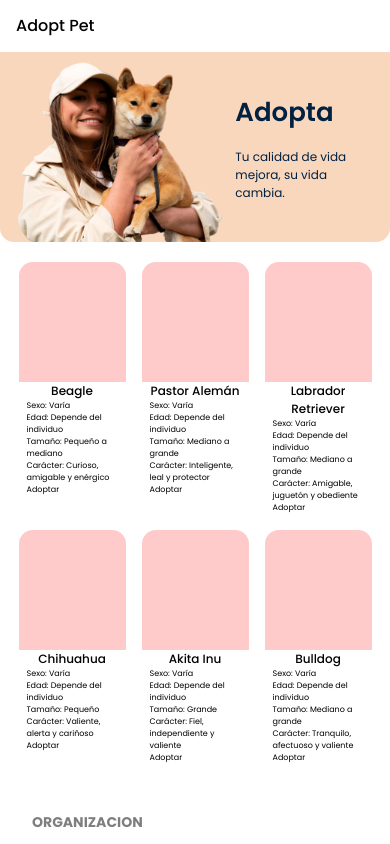
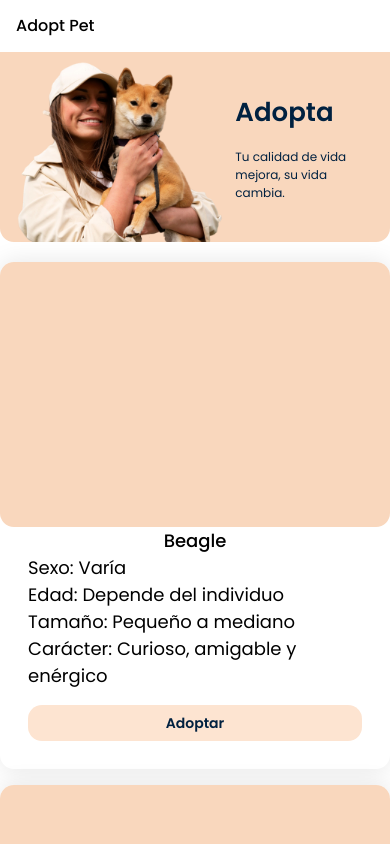
Before and after one commit to No-Country-simulation/c19-57-n-python-react, a React (Vite) app: page / in a window 390 px wide. Shown: the top 844 px of the page. Built offline with nearby package versions, Linux system fonts and the light colour scheme; no server answers.

Commit message:
chore: Update PetCard component styling for better responsiveness

```diff
--- a/src/components/PetCard.jsx
+++ b/src/components/PetCard.jsx
@@ -1,14 +1,14 @@
 const PetCard = ({ nombre, sexo, edad, tamaño, caracter }) => {
   return (
-    <div className="w-[107px] rounded-[14px] overflow-hidden">
-      <div className="bg-red-200 h-[120px] w-full"></div>
-      <div className="px-2 text-[8px]">
-        <h2 className="text-center text-[12px] font-medium">{nombre}</h2>
+    <div className="w-full rounded-[14px] overflow-hidden shadow-[0_0_25px_0_#0000001A] pb-7">
+      <div className="bg-[#F9D7BD] h-[265px] w-full rounded-b-[14px]"></div>
+      <div className="px-7 text-[18px]">
+        <h2 className="text-center text-[18px] font-medium">{nombre}</h2>
         <p>Sexo: {sexo}</p>
         <p>Edad: {edad}</p>
         <p>Tamaño: {tamaño}</p>
         <p>Carácter: {caracter}</p>
-        <button>Adoptar</button>
+        <button className="text-sm font-semibold text-[#002140] bg-[#FDE4D1] rounded-[14px] py-2 w-full mt-4">Adoptar</button>
       </div>
     </div>
   )
```
